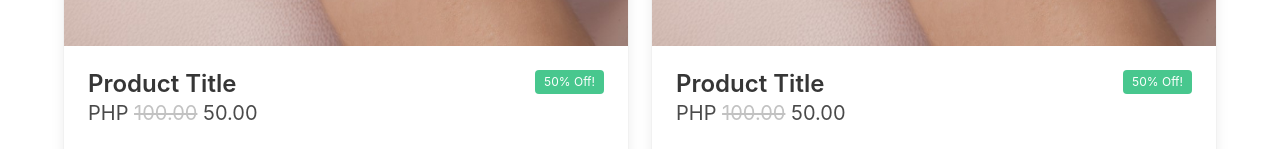
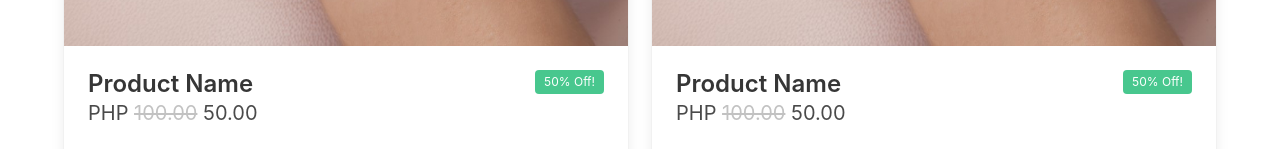
Before and after one commit to yapTim/cherrry, a Vue app: page / in a window 1280 px wide. Shown: the part 469-618 px from the top of the page. Built offline with nearby package versions, Linux system fonts and the light colour scheme.

Commit message:
Add dynamic data for products

```diff
--- a/src/components/ProductCard.vue
+++ b/src/components/ProductCard.vue
@@ -7,11 +7,13 @@
         </div>
         <div class="card-content is-flex">
             <div class="details">
-                <h3 class="title is-4">Product Title</h3>
-                <h5 class="subtitle">PHP <span class="discounted">100.00</span> 50.00</h5>
+                <h3 class="title is-4">{{ name }}</h3>
+                <h5 class="subtitle">
+                    PHP <span class="discounted">{{ formattedPrice }}</span> {{ discountedPrice }}
+                </h5>
             </div>
             <span class="tag discount-tag is-success">
-                50% Off!
+                {{ discountPercentage }}% Off!
             </span>
         </div>
         <footer class="card-footer">
@@ -26,8 +28,56 @@ export default {
     name: 'ProductCard',
 
     props: {
-        idx: {
-            type: Number,
+        product: {
+            type: Object,
+            required: true
+        }
+    },
+
+    data() {
+        return {
+            discount: '0',
+            name: '',
+            price: 0
+        };
+    },
+
+    computed: {
+        discountRate() {
+            return 1 - parseFloat(this.discount);
+        },
+
+        discountPercentage() {
+            return this.discountRate * 100;
+        },
+
+        discountedPrice() {
+            return this.formatMoney(this.price * this.discountRate);
+        },
+
+        formattedPrice() {
+            return this.formatMoney(this.price);
+        }
+    },
+
+    watch: {
+        product: {
+            handler(product) {
+                if (!product) return;
+
+                const { discount, name, price } = product;
+
+                this.discount = discount;
+                this.name = name;
+                this.price = price;
+            },
+            immediate: true
+        }
+    },
+
+    methods: {
+        formatMoney(amount) {
+            return amount.toLocaleString(undefined, { minimumFractionDigits: 2, maximumFractionDigits: 2 });
         }
     }
 }
--- a/src/components/Products.vue
+++ b/src/components/Products.vue
@@ -4,14 +4,14 @@
             <ProductCard
                 v-for="(product, index) in evenProducts"
                 :key="index"
-                :idx="index"
+                :product=product
             />
         </div>
         <div class="column">
             <ProductCard
                 v-for="(product, index) in oddProducts"
                 :key="index"
-                :idx="index"
+                :product=product
             />
         </div>
     </div>
@@ -29,7 +29,38 @@ export default {
 
     data() {
         return {
-            products: [{}, {}, {}, {}, {}, {}]
+            products: [
+                {
+                    name: 'Product Name',
+                    price: 100,
+                    discount: '0.5'
+                },
+                {
+                    name: 'Product Name',
+                    price: 100,
+                    discount: '0.5'
+                },
+                {
+                    name: 'Product Name',
+                    price: 100,
+                    discount: '0.5'
+                },
+                {
+                    name: 'Product Name',
+                    price: 100,
+                    discount: '0.5'
+                },
+                {
+                    name: 'Product Name',
+                    price: 100,
+                    discount: '0.5'
+                },
+                {
+                    name: 'Product Name',
+                    price: 100,
+                    discount: '0.5'
+                },
+            ]
         };
     },
 
```
